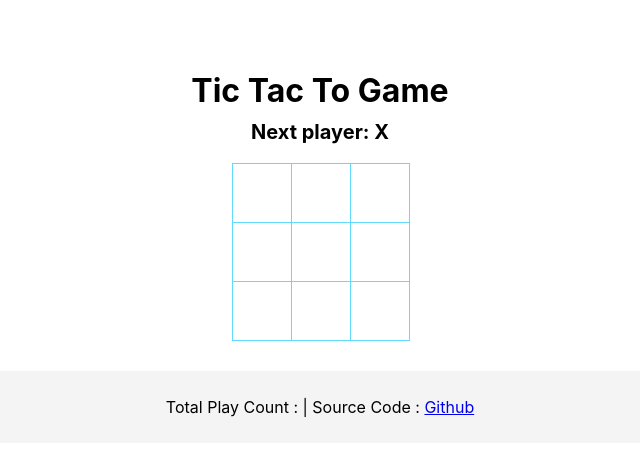
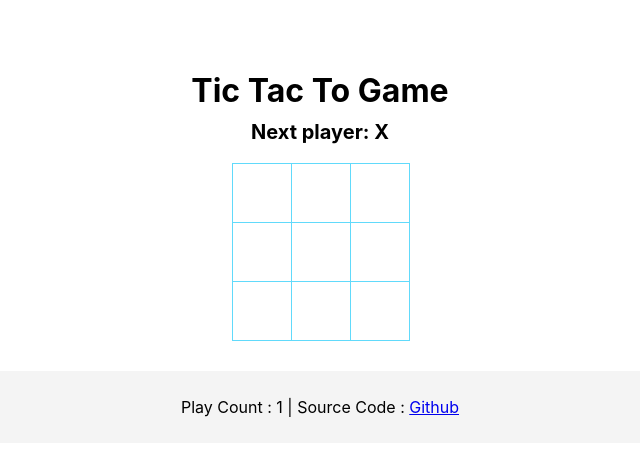
Before and after one commit to 1983shiv/tik-tac-to-react, a React (Create React App) app: page / in a window 1280 px wide. Shown: the top 456 px of the page, without its empty margins (320-960 px from the left). Built offline with nearby package versions, Linux system fonts and the light colour scheme.

Commit message:
revise play count v3

```diff
--- a/src/App.js
+++ b/src/App.js
@@ -1,8 +1,6 @@
 import { useState, useEffect } from "react";
 import Confetti from "react-confetti";
 import "./App.css";
-
-let totalplaycount;
 
 const lines = [
   [0, 1, 2],
@@ -73,7 +71,6 @@ function Board() {
   };
 
   const restartGame = () => {
-    totalplaycount = parseInt(totalplaycount + 1);
     setSquares(Array(9).fill(null));
     setPlaycount((prev) => prev + 1);
   };
@@ -120,7 +117,7 @@ function Board() {
 
       <div className="footer">
         <p>
-          Total Play Count : {totalplaycount} | Source Code :{" "}
+          Play Count : {playcount} | Source Code :{" "}
           <a href="https://github.com/1983shiv/tik-tac-to-react">Github</a>
         </p>
       </div>
```
